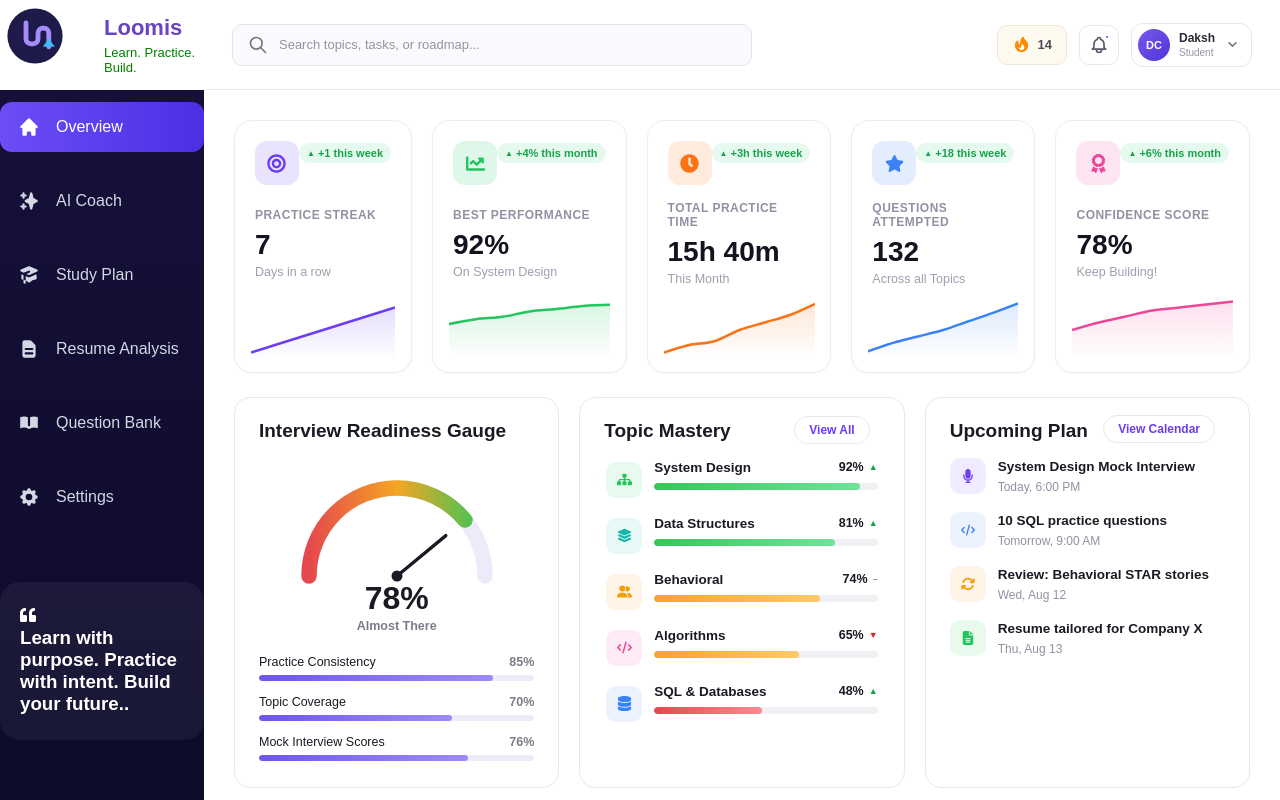
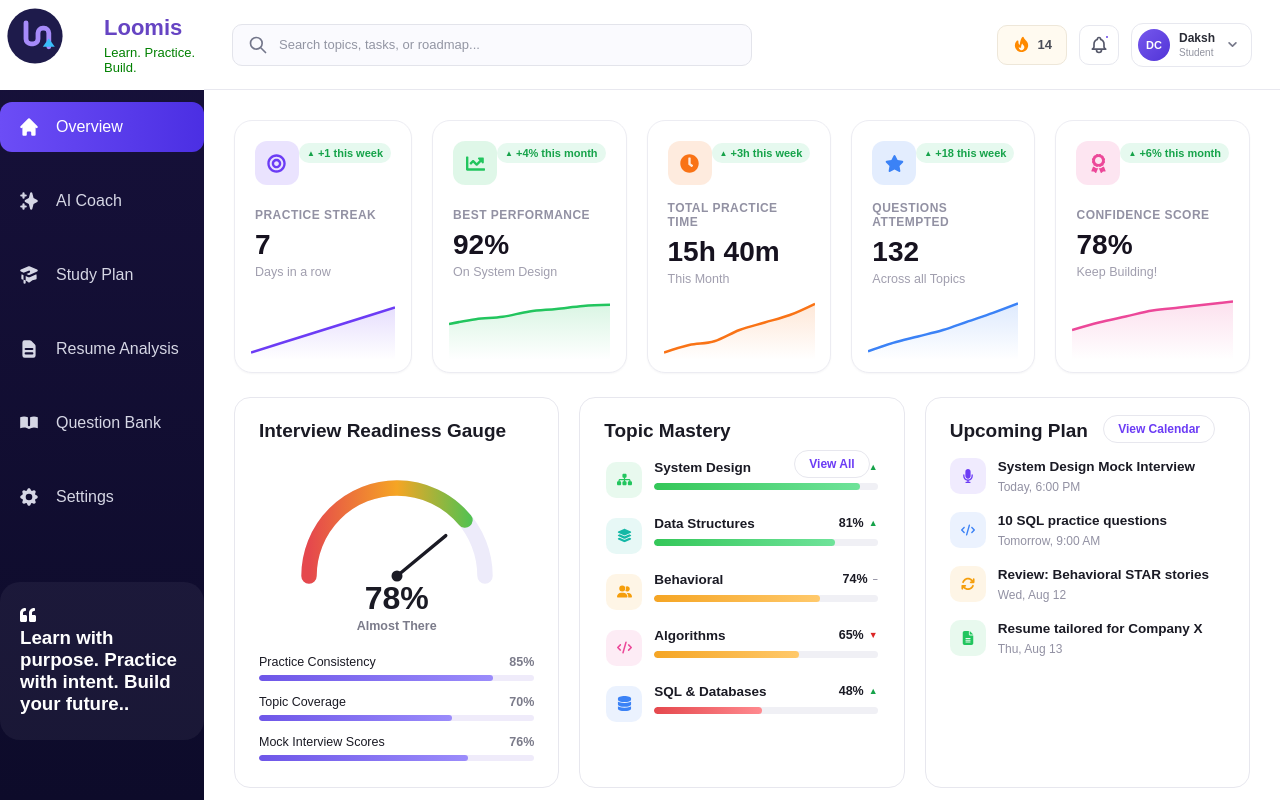
Before and after one commit to Dakshchaudhary1710/loomis, a React (Vite) app: page /main/overview in a window 1280 px wide. Built offline with nearby package versions, Linux system fonts and the light colour scheme.

Commit message:
fixed layout

```diff
--- a/src/assets/main-page/sidebar-contents/overview-contents/InterviewGauge/TopicMastery/TopicMastery.css
+++ b/src/assets/main-page/sidebar-contents/overview-contents/InterviewGauge/TopicMastery/TopicMastery.css
@@ -12,9 +12,8 @@
 
 .topic-mastery__view-all {
   position: absolute;
-  top: -10;
+  top: -8px;
   right: 10px;
-  bottom: 280px;
 
   border: 1px solid #E7E7EE;
   background: #FFFFFF;
@@ -28,10 +27,6 @@
 
   cursor: pointer;
   transition: background 0.15s ease;
-}
-
-.topic-mastery__view-all:hover {
-  background: #F7F4FF;
 }
 
 .topic-mastery__view-all:hover {
```
